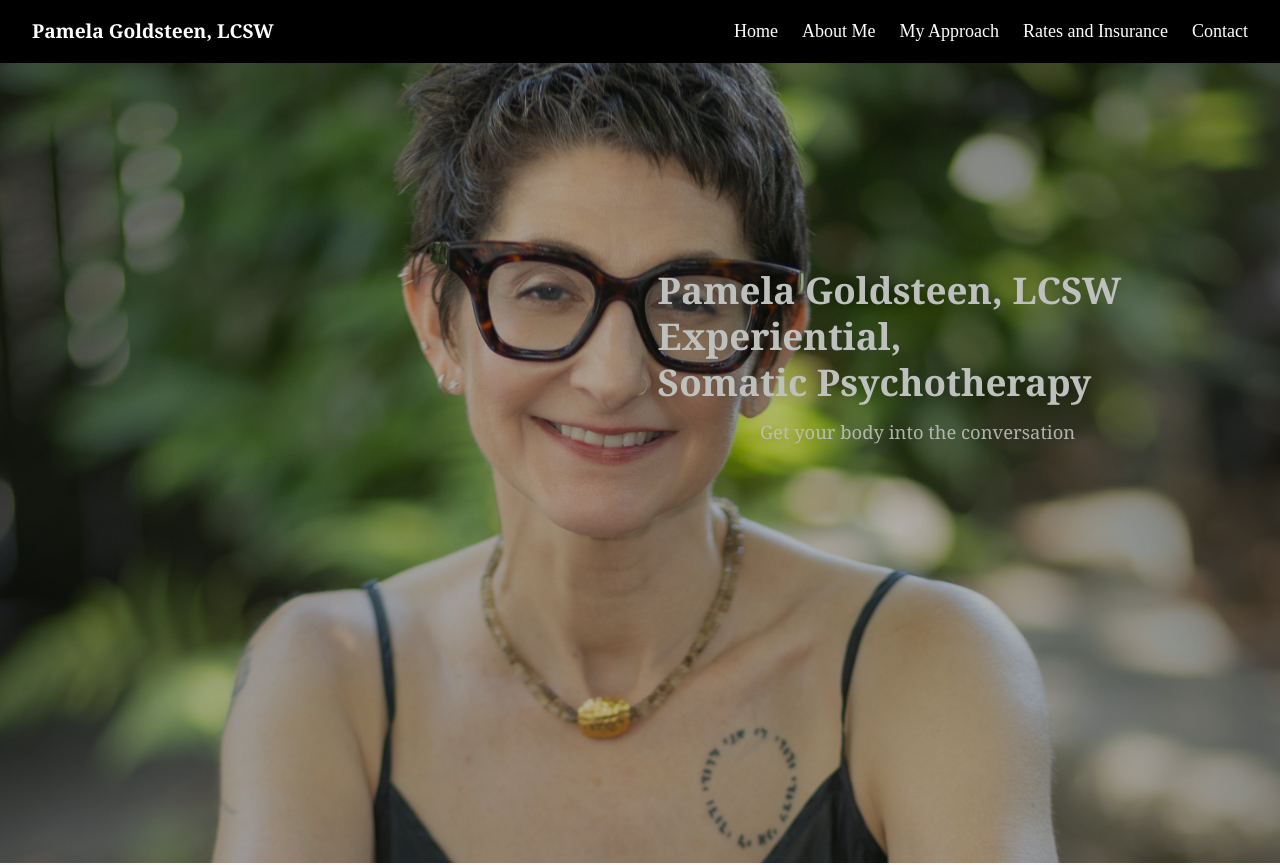
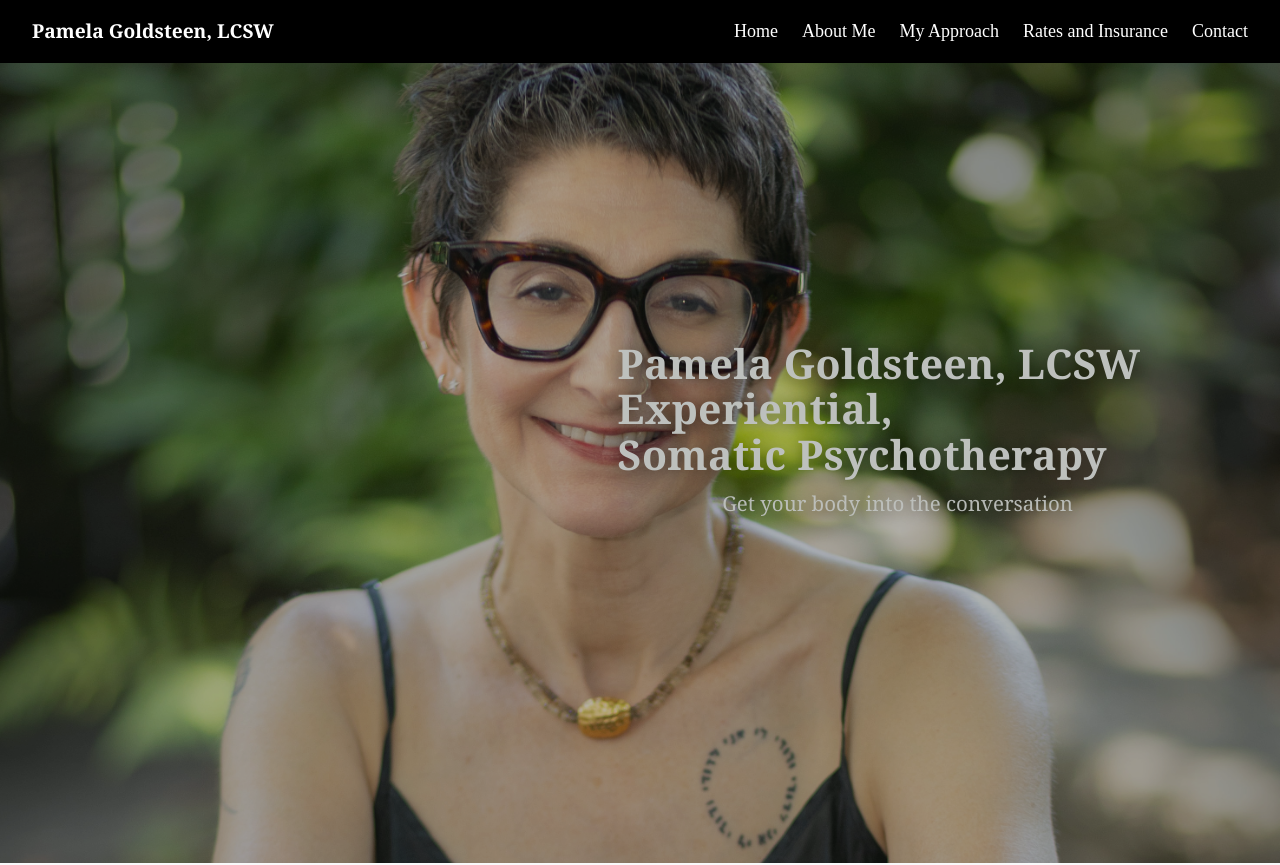
Before and after one commit to Kotenpan94/Pamela-Website, a React (Create React App) app: page / in a window 1280 px wide. Shown: the top 865 px of the page. Built offline with nearby package versions, Linux system fonts and the light colour scheme.

Commit message:
Update files and clean up code

```diff
--- a/src/App.css
+++ b/src/App.css
@@ -207,32 +207,31 @@ footer {
 }
 
 .hero-overlay {
-  max-width: 520px;
-  margin-right: 8vw;
-
-  /* move text up */
-  transform: translateY(-12vh);
-
+  max-width: 560px;
+  margin-right: 8vw; /* push into right-side space */
+  margin-top: -6vh; /* move up a bit */
   padding: 0;
   text-align: left;
-  color: #ffffff; /* 👈 white text */
 }
 
 .hero-overlay h1,
 .hero-overlay h2 {
-  text-shadow: 0 2px 12px rgba(0, 0, 0, 0.15);
+  color: #fff;
+  text-shadow: 0 2px 18px rgba(0, 0, 0, 0.55); /* makes white text readable */
 }
 
 .hero-overlay h1 {
-  font-size: 2.3rem;
-  line-height: 1.25;
-  margin-bottom: 0.75rem;
+  font-size: clamp(2rem, 3.2vw, 3.1rem);
+  line-height: 1.12;
+  letter-spacing: 0.3px;
+  margin-bottom: 12px;
 }
 
 .hero-overlay h2 {
-  font-size: 1.15rem;
+  font-size: clamp(1.05rem, 1.6vw, 1.4rem);
   font-weight: 400;
-  opacity: 0.9;
+  line-height: 1.3;
+  opacity: 0.95;
 }
 
 /* Responsive tweaks */
```
